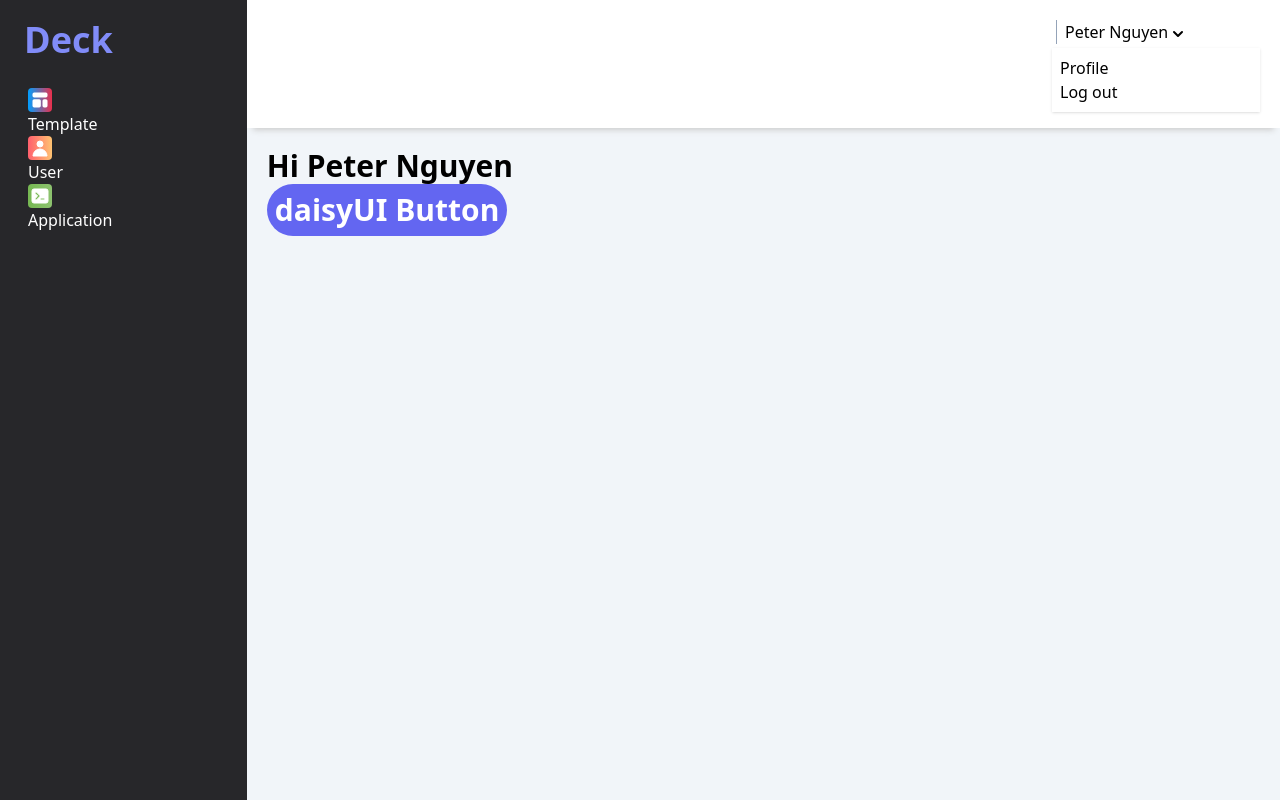
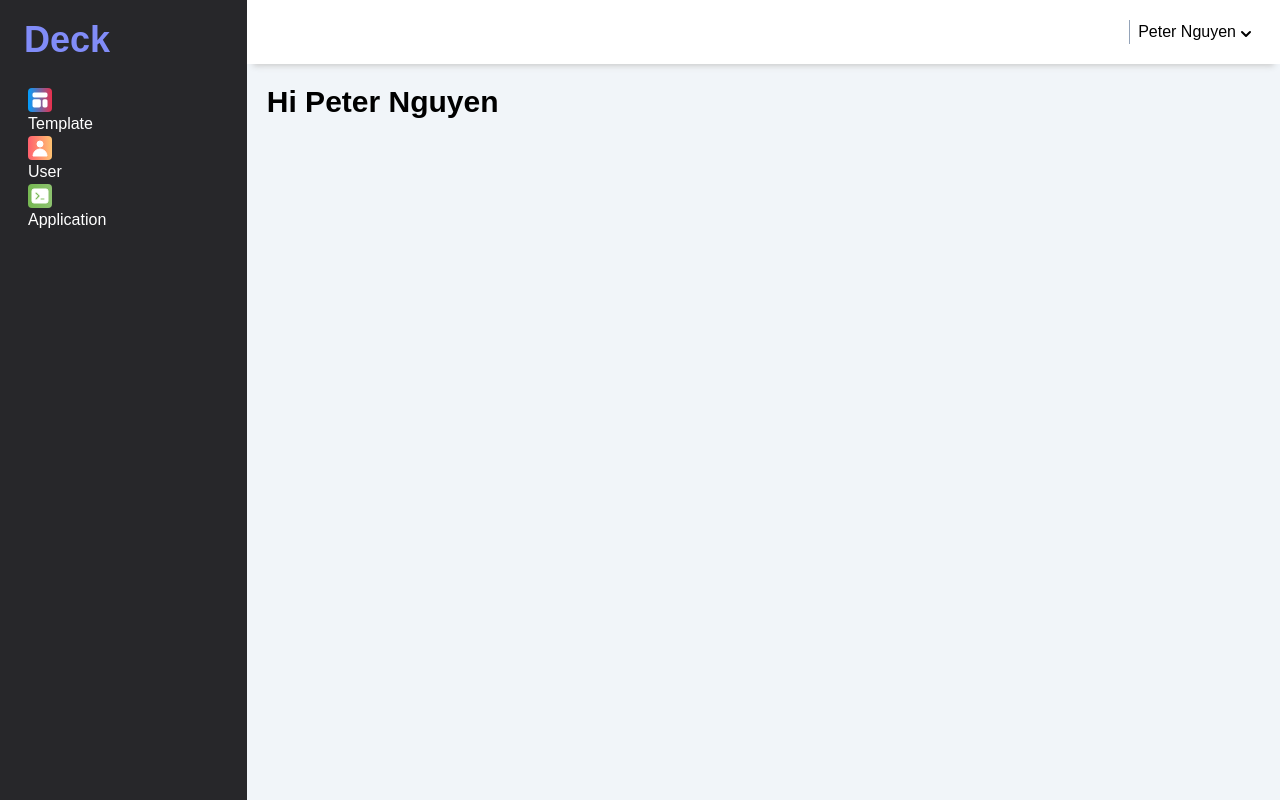
Before and after one commit to Deck-Authentication/dashboard, a Next.js app: page / in a window 1280 px wide. Built offline with nearby package versions, Linux system fonts and the light colour scheme.

Commit message:
update the dropdown menu to use tailwind & headless-ui

```diff
--- a/components/header.js
+++ b/components/header.js
@@ -1,11 +1,15 @@
+import { Popover } from "@headlessui/react"
+
 export default function Header() {
+  const HeaderOptions = ["Profile", "Logout"]
+
   return (
     <div
       className="px-5 py-4 bg-white flex justify-end"
       style={{ boxShadow: "0 8px 6px -6px #ccc" }}
     >
-      <div className="dropdown dropdown-end">
-        <div
+      <Popover className="relative">
+        <Popover.Button
           tabIndex="0"
           className="m-1 flex flex-row pl-2 border-l-slate-400 items-end cursor-pointer hover:opacity-70"
           style={{ borderLeftWidth: "0.5px" }}
@@ -23,19 +27,19 @@ export default function Header() {
               clipRule="evenodd"
             />
           </svg>
-        </div>
-        <ul
-          tabIndex="0"
-          className="p-2 shadow menu dropdown-content bg-white rounded-box w-52"
-        >
-          <li className="hover:bg-zinc-100 rounded-box">
-            <a>Profile</a>
-          </li>
-          <li className="hover:bg-zinc-100 rounded-box">
-            <a>Log out</a>
-          </li>
-        </ul>
-      </div>
+        </Popover.Button>
+        <Popover.Panel className="absolute z-10 right-0 mt-2 bg-white border border-gray-300 p-1 w-52 rounded-xl">
+          <ul tabIndex="0" className="p-2 rounded-box w-full">
+            {HeaderOptions.map((option, key) => (
+              <a href="#" key={key}>
+                <li className="hover:bg-zinc-100 rounded-box p-2 rounded-xl">
+                  {option}
+                </li>
+              </a>
+            ))}
+          </ul>
+        </Popover.Panel>
+      </Popover>
     </div>
   )
 }
--- a/package.json
+++ b/package.json
@@ -13,6 +13,8 @@
     "@fortawesome/free-regular-svg-icons": "^5.15.4",
     "@fortawesome/free-solid-svg-icons": "^5.15.4",
     "@fortawesome/react-fontawesome": "^0.1.16",
+    "@headlessui/react": "^1.4.3",
+    "@heroicons/react": "^1.0.5",
     "axios": "^0.25.0",
     "next": "12.0.8",
     "react": "17.0.2",
--- a/pages/index.js
+++ b/pages/index.js
@@ -1,8 +1,5 @@
 export default function Home() {
   return (
-    <h1 className="container mx-auto text-3xl font-bold">
-      Hi Peter Nguyen
-      <button className="btn btn-primary rounded-full">daisyUI Button</button>
-    </h1>
+    <h1 className="container mx-auto text-3xl font-bold">Hi Peter Nguyen</h1>
   )
 }
--- a/pages/template/[id].js
+++ b/pages/template/[id].js
@@ -1,5 +1,8 @@
 import useSWR from "swr"
 import axios from "axios"
+import { Popover } from "@headlessui/react"
+import { ChevronDownIcon } from "@heroicons/react/solid"
+import { Fragment } from "react"
 
 export default function Template({ id, BACKEND_URL }) {
   const { data, error } = useSWR(
@@ -23,9 +26,10 @@ export default function Template({ id, BACKEND_URL }) {
 
   return (
     <>
-      <h1>{data.name}</h1>
-      <hr style={{ backgroundColor: "black" }} />
+      <h1 className="text-2xl font-bold">{data.name}</h1>
+      <hr className="h-0.5 w-1/4 bg-gray-400" />
       <div>{JSON.stringify(data)}</div>
+      <MyPopover />
     </>
   )
 }
@@ -52,3 +56,20 @@ export async function getServerSideProps(context) {
     },
   }
 }
+
+function MyPopover() {
+  return (
+    <Popover className="relative">
+      <Popover.Button>Solutions</Popover.Button>
+
+      <Popover.Panel className="absolute z-10 bg-white p-2 w-100 rounded-xl">
+        <div className="flex flex-col">
+          <a href="/analytics">Analytics</a>
+          <a href="/engagement">Engagement</a>
+          <a href="/security">Security</a>
+          <a href="/integrations">Integrations</a>
+        </div>
+      </Popover.Panel>
+    </Popover>
+  )
+}
--- a/styles/globals.css
+++ b/styles/globals.css
@@ -2,8 +2,14 @@
 @tailwind components;
 @tailwind utilities;
 
+@import url("https://fonts.googleapis.com/css2?family=IBM+Plex+Sans:ital,wght@0,100;0,200;0,300;0,400;0,500;0,600;0,700;1,100;1,200;1,300;1,400;1,500;1,600;1,700&display=swap");
+
+* {
+  font-family: "IBM Plex Sans", sans-serif;
+}
+
 .card {
-  @apply rounded-lg w-auto;
+  @apply rounded-lg;
   box-shadow: 0 0.5rem 1rem rgba(0, 0, 0, 0.15);
   padding: 1rem;
 }
```
Also changed, not shown: 1 other file (tests, documents, lock files or other folders).
